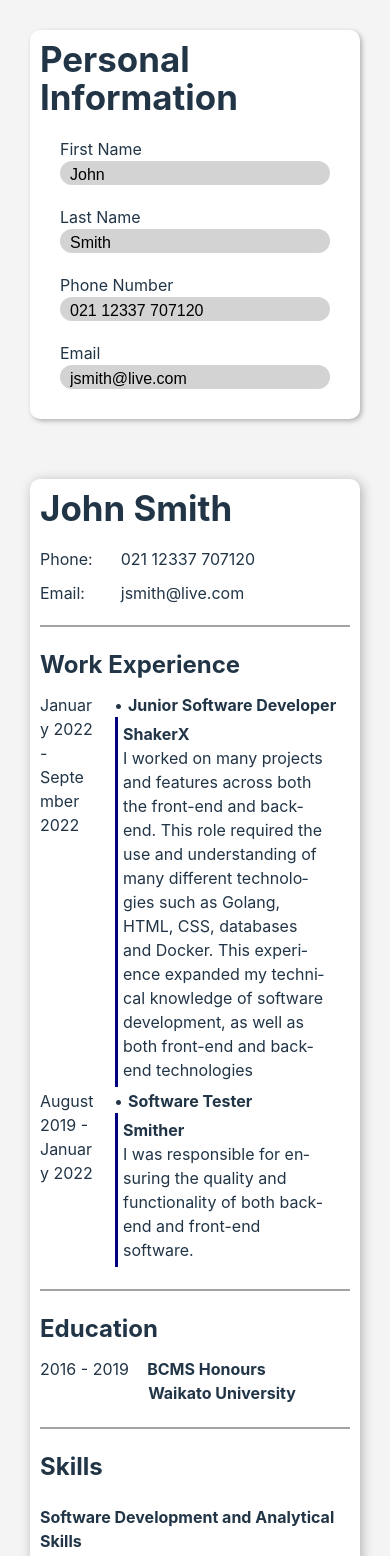
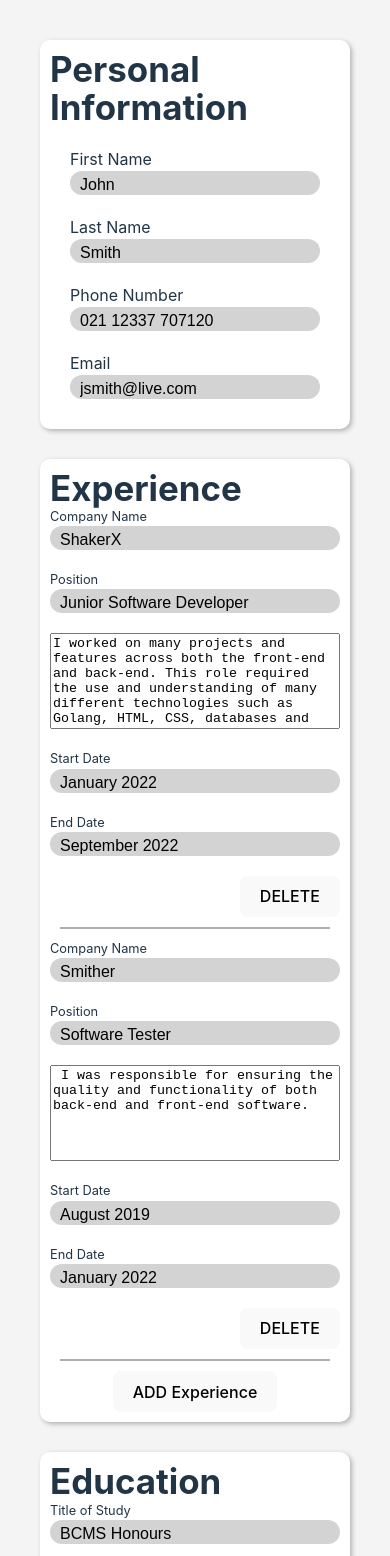
Before and after one commit to BrynyPatchett/cv-generator, a React (Vite) app: page / in a window 390 px wide. Shown: the top 1556 px of the page. Built offline with nearby package versions, Linux system fonts and the light colour scheme.

Commit message:
add more responsive styling

```diff
--- a/src/App.css
+++ b/src/App.css
@@ -14,6 +14,8 @@
   max-width: 100%;
   display: flex;
   flex-direction: row;
+  margin:40px;
+  gap: 30px;
   @media (max-width:768px) {
     flex-direction: column;
   }
--- a/src/App.jsx
+++ b/src/App.jsx
@@ -157,35 +157,36 @@ function App() {
           personalInfo={personinfo}
           updatePersonalInfo={updatePersonalInfo}
         />
-        {/* <Panel
+          <Panel
           credArray={careerExperiences}
           setCredArray={setcareerExperiences}
           largestId={largestExperienceId}
           panelTitle={"Experience"}
           sectionDescription={panelDescriptions["career"]}
-        /> */}
-        {/* <Panel
+        />
+
+         <Panel
           credArray={educationCredentials}
           setCredArray={setEducationCredentials}
           largestId={largestEducationId}
           panelTitle={"Education"}
           sectionDescription={panelDescriptions["education"]}
-        /> */}
-        {/* <Panel
+        />
+        <Panel
           credArray={skills}
           setCredArray={setSkills}
           largestId={largestSkillId}
           panelTitle={"Skills"}
           sectionDescription={panelDescriptions["skills"]}
-        /> */}
+        />
 
-        {/* <Panel
+        <Panel
           credArray={references}
           setCredArray={setReferences}
           largestId={largestReferenceId}
           panelTitle={"References"}
           sectionDescription={panelDescriptions["references"]}
-        /> */}
+        />
       </div>
       <div className="outputRight">
         <CVDisplay
--- a/src/components/inputComponents/panel.jsx
+++ b/src/components/inputComponents/panel.jsx
@@ -15,7 +15,7 @@ return (
     {credArray.map((elem =>(
         <Section key={elem.id} cred={elem} credArray={credArray} setCredArray={setCredArray} sectionDescription={sectionDescription}/>
     )))}
-    <button type="" onClick={()=>addNewCredential(credArrayElemCount,setCredArrayElemCount,credArray, setCredArray)}>ADD {panelTitle}</button>
+    <div className="add-button"><button type="" onClick={()=>addNewCredential(credArrayElemCount,setCredArrayElemCount,credArray, setCredArray)}>ADD {panelTitle}</button></div>
     </div>
 )
 
--- a/src/index.css
+++ b/src/index.css
@@ -49,7 +49,7 @@ button {
   transition: border-color 0.25s;
 }
 button:hover {
-  border-color: #646cff;
+  border-color: #1b1f61;
 }
 button:focus,
 button:focus-visible {
@@ -68,18 +68,6 @@ button:focus-visible {
   }
 }
 
-/*Non default styling starts here*/
-
-/*
-#root{
-  display: flex;
-  height: 100%;
-  justify-content: center;
-
-  @media (max-width: 768px) {
-    flex-direction: column
-  }
-} */
 
 
 .inputLeft{
@@ -94,9 +82,5 @@ button:focus-visible {
   height: min-content;
   box-shadow: 2px 2px 12px rgb(177, 177, 177);
   background-color: rgb(255, 255, 255);
-  margin: 30px 50px;
 
-  @media (max-width:768px) {
-    margin:30px;
-  }
 }
--- a/src/styles/inputComponents/panel.css
+++ b/src/styles/inputComponents/panel.css
@@ -1,8 +1,13 @@
 .panel{
     background-color: white;
-    margin: 30px;
+    margin-bottom: 30px;
     padding: 10px;
     border-radius: 10px;
     box-shadow: 2px 2px 5px rgb(177, 177, 177);
 
 }
+
+.add-button{
+    display: flex;
+    justify-content: center;
+}
--- a/src/styles/inputComponents/personalInfo.css
+++ b/src/styles/inputComponents/personalInfo.css
@@ -1,6 +1,6 @@
 .personalInfo{
 display: grid;
-grid-template-columns: repeat(auto-fit,  minmax(200px, 1fr));
+grid-template-columns: repeat(auto-fit,  minmax(250px, 1fr));
 justify-content: center;
 gap: 20px;
 margin: 20px;
@@ -8,14 +8,7 @@ margin: 20px;
     grid-template-columns: 1fr
 }
 
-/*display: flex;
-flex-wrap: wrap;
- max-width: 500px;
-gap: 20px;
-margin: 20px;
-@media (max-width: 768px) {
-     grid-template-columns: 1fr
-} */
+
 }
 .personalInput{
     display: flex;
--- a/src/styles/inputComponents/section.css
+++ b/src/styles/inputComponents/section.css
@@ -1,6 +1,6 @@
 .section{
     display: grid;
-    grid-template-columns: 1fr 1fr;
+    grid-template-columns: repeat(auto-fit,  minmax(min-content, 1fr));
     gap: 20px;
     margin: 20px;
 
@@ -23,12 +23,13 @@
 .sectioninput{
 display: flex;
 flex-direction: column;
+font-size: .8rem;
 }
 
 .seperator{
-    height: 10px;
-    width: 100%;
-background-color: black;
+    height: 2px;
+    margin: 10px;
+background-color: rgb(175, 175, 175);
 }
 
 /* .textinput{
```
